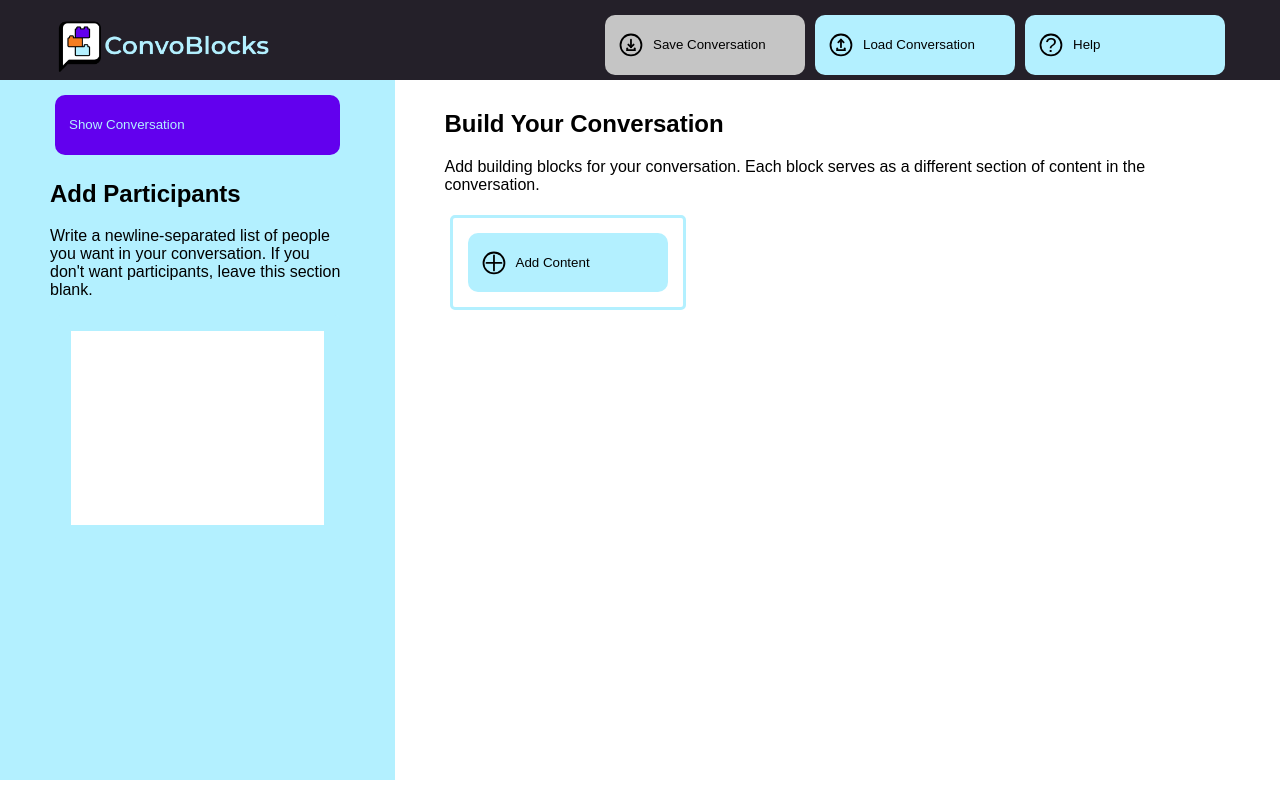
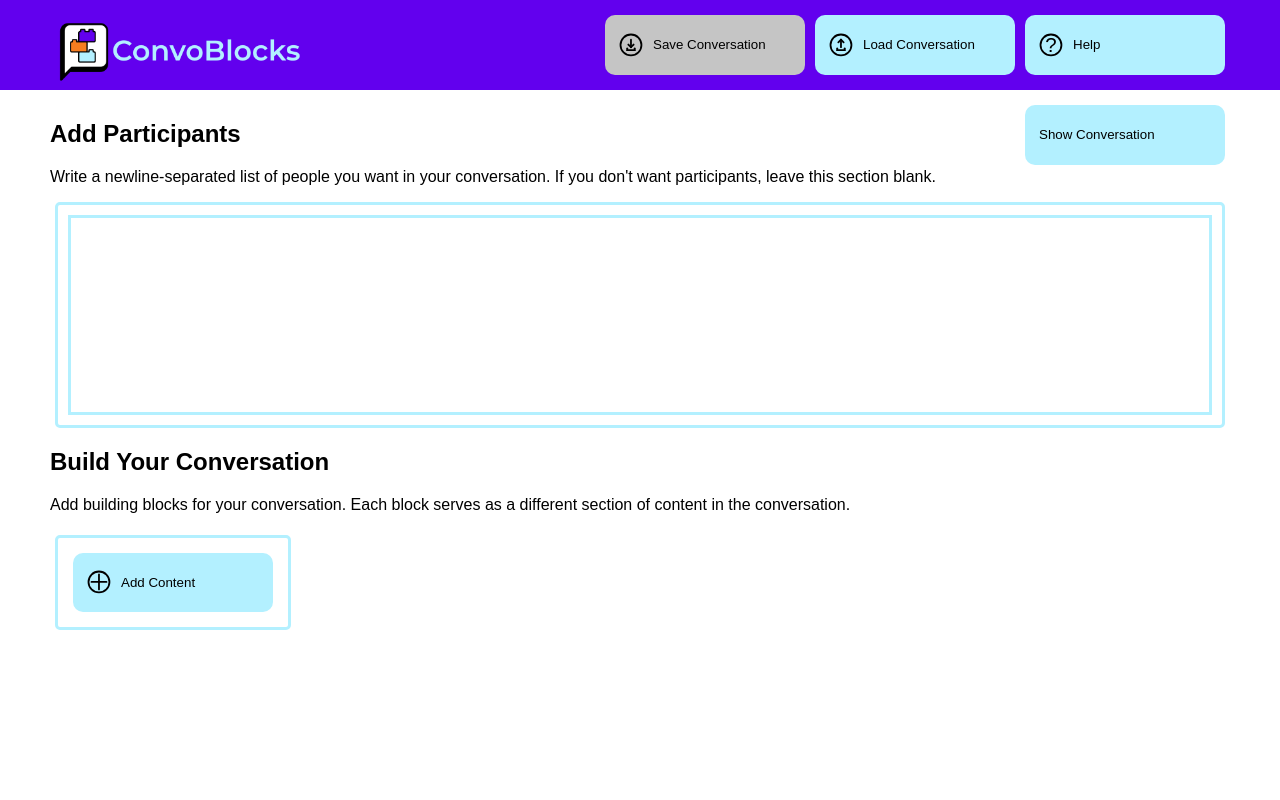
Before and after one commit to gwizdala/convoblocks, a React (Create React App) app: page / in a window 1280 px wide. Built offline with nearby package versions, Linux system fonts and the light colour scheme.

Commit message:
Revert "Visual overhaul, sidebar addition"
This reverts commit a12ecbccff4583d1529cde136931d17a0d99c998.

```diff
--- a/src/App.scss
+++ b/src/App.scss
@@ -5,8 +5,6 @@ body {
 
 input[type="text"], textarea {
     border: 3px solid #B3F0FF;
-    font-family: 'Montserrat', sans-serif;
-    font-weight: 500;
 
     &:focus {
         border-color: #6200EE;
@@ -21,30 +19,8 @@ textarea {
     resize: none;
 }
 
-.flex {
-    display: flex;
-
-    &-vertical {
-        flex-direction: column;
-    }
-}
-
 .container {
-    box-sizing: border-box;
     padding: 10px 50px 0 50px;
-
-    &-sidebar {
-        position: sticky;
-        background-color: #B3F0FF;
-        height: calc(100vh - 100px);
-        left: 0;
-        top: 100px;
-        width: 400px;
-    }
-
-    &-content {
-        max-width: calc(100% - 400px);
-    }
 }
 
 .block {
@@ -57,10 +33,5 @@ textarea {
 @media only screen and (max-width: 1024px) {
     .container {
         padding: 10px 10px 0 10px;
-
-        &-sidebar {
-            width: unset;
-            height: fit-content;
-        }
     }
 }
--- a/src/components/button.js
+++ b/src/components/button.js
@@ -24,11 +24,11 @@ const icons = {
     upload: <UploadIcon className="button-icon" aria-hidden="true" focusable="false" width="24" height="24" viewBox="0 0 167 167" />
 };
 
-const Button = ({dark=false, disabled=false, icon, iconOnly, onClick, text}) => {
+const Button = ({disabled=false, icon, iconOnly, onClick, text}) => {
 
     return (
         <button
-            className={`button ${iconOnly && "button--icon-only"} ${dark && "button--dark"}`}
+            className={`button ${iconOnly && "button--icon-only"}`}
             aria-label={text}
             onClick={() => onClick()}
             disabled={disabled}>
--- a/src/components/scss/button.scss
+++ b/src/components/scss/button.scss
@@ -48,25 +48,4 @@
     &:disabled {
         background-color: #c5c5c5;
     }
-
-    &--dark {
-        background-color: #6200EE;
-        color: #B3F0FF;
-
-        &:focus {
-            background-color: #8642e6;
-            border-color: #69E5E8;
-            box-shadow: none;
-            outline: none;
-        }
-
-        &:hover {
-            background-color: #8642e6;
-        }
-
-        &:disabled {
-            background-color: #c5c5c5;
-            color: #000000;
-        }
-    }
 }
--- a/src/containers/appContainer.js
+++ b/src/containers/appContainer.js
@@ -96,13 +96,11 @@ const AppContainer = () => {
             case modes.EDIT:
                 return {
                     buttons,
-                    content: <EditorContainer {...config}
-                        navigationButtons={[{
-                            dark: true,
-                            onClick: () => setMode(modes.SHOW),
-                            text: "Show Conversation"
-                        }] }
-                        onUpdate={(newConfig) => setConfig(newConfig)} />,
+                    content: <EditorContainer {...config} onUpdate={(newConfig) => setConfig(newConfig)} />,
+                    navigationButton: {
+                        onClick: () => setMode(modes.SHOW),
+                        text: "Show Conversation"
+                    }
                 };
             case modes.HELP:
                 return {
@@ -116,14 +114,11 @@ const AppContainer = () => {
             case modes.SHOW:
                 return {
                     buttons,
-                    content: <RendererContainer {...config}
-                        history={history}
-                        navigationButtons={[{
-                            dark: true,
-                            onClick: () => {setMode(modes.EDIT); setHistory([]);},
-                            text:"Edit Conversation"
-                        }]}
-                        onUpdate={(newHistory) => setHistory(newHistory)}  />
+                    content: <RendererContainer {...config} history={history} onUpdate={(newHistory) => setHistory(newHistory)}  />,
+                    navigationButton: {
+                        onClick: () => {setMode(modes.EDIT); setHistory([]);},
+                        text:"Edit Conversation"
+                    }
                 };
             default:
                 return {
@@ -138,6 +133,7 @@ const AppContainer = () => {
         <div className="container-app">
             <ControlsContainer
                 buttons={source.buttons}
+                navigationButton={source.navigationButton}
             />
             {source.content}
             <input
--- a/src/containers/controlsContainer.js
+++ b/src/containers/controlsContainer.js
@@ -9,7 +9,7 @@ const modes = {
     OPEN: "Close Menu"
 };
 
-const ControlsContainer = ({buttons}) => {
+const ControlsContainer = ({buttons, navigationButton}) => {
     const [menuState, setMenuState] = useState(modes.CLOSED);
 
     const alternateMenu = () => {
@@ -32,6 +32,11 @@ const ControlsContainer = ({buttons}) => {
                 <Button icon="menu" onClick={() => alternateMenu()} text={menuState} />
                 {menuState === modes.OPEN && <ButtonList buttons={buttons} vertical />}
             </div>
+            { navigationButton &&
+                <div className="container container-controls--navigation">
+                    <Button {...navigationButton} />
+                </div>
+            }
         </React.Fragment>
     );
 }
--- a/src/containers/editorContainer.js
+++ b/src/containers/editorContainer.js
@@ -4,9 +4,8 @@ import EditParticipants from '../components/editParticipants';
 import EditBlock from '../components/editBlock';
 import AddBlock from '../components/addBlock';
 import { blockTypes } from '../utils/enums';
-import ButtonList from '../components/buttonList';
 
-const EditorContainer = ({blocks, navigationButtons, participants, onUpdate}) => {
+const EditorContainer = ({blocks, participants, onUpdate}) => {
 
     const updateParticipants = (newParticipants) => {
         onUpdate({
@@ -125,25 +124,18 @@ const EditorContainer = ({blocks, navigationButtons, participants, onUpdate}) =>
     }
 
     return (
-        <div className="container-editor">
-            <div className="container container-sidebar flex flex-vertical">
-                { navigationButtons &&
-                    <ButtonList buttons={navigationButtons} vertical />
-                }
+        <div className="container container-editor">
             <div className="container-editor--participants">
                 <h2>Add Participants</h2>
                 <p>Write a newline-separated list of people you want in your conversation. If you don't want participants, leave this section blank.</p>
                 <EditParticipants participants={participants} onUpdate={(newParticipants) => updateParticipants(newParticipants)} />
             </div>
-            </div>
-            <div className="container">
             <h2>Build Your Conversation</h2>
             <p>Add building blocks for your conversation. Each block serves as a different section of content in the conversation.</p>
             <div className="container-editor--builder">
                 {renderEditBlocks()}
             </div>
         </div>
-        </div>
     );
 }
 
--- a/src/containers/rendererContainer.js
+++ b/src/containers/rendererContainer.js
@@ -4,7 +4,7 @@ import { blockTypes } from '../utils/enums';
 import RenderBlock from '../components/renderBlock';
 import ButtonList from '../components/buttonList';
 
-const RendererContainer = ({blocks, navigationButtons, participants, history, onUpdate}) => {
+const RendererContainer = ({blocks, participants, history, onUpdate}) => {
 
     const countUniqueParticipantBlocks = () => {
         let numUniqueParticipantBlocks = 0;
@@ -136,13 +136,11 @@ const RendererContainer = ({blocks, navigationButtons, participants, history, on
 
     const buttonsList = [
         {
-            dark: true,
             icon: "shuffle",
             onClick: () => randomize(),
             text: "Shuffle"
         },
         {
-            dark: true,
             icon: "reset",
             onClick: () => reset(),
             text: "Reset"
@@ -151,13 +149,11 @@ const RendererContainer = ({blocks, navigationButtons, participants, history, on
 
     const mobileButtonsList = [
         {
-            dark: true,
             icon: "shuffle",
             onClick: () => randomize(),
             text: "Shuffle"
         },
         {
-            dark: true,
             icon: "reset",
             iconOnly: true,
             onClick: () => reset(),
@@ -166,22 +162,15 @@ const RendererContainer = ({blocks, navigationButtons, participants, history, on
     ]
 
     return (
-        <div className="container-renderer">
-            <div className="container container-sidebar flex flex-vertical">
-                { navigationButtons &&
-                    <ButtonList buttons={navigationButtons} vertical />
-                }
+        <div className="container container-renderer">
             <div className="container-renderer--buttons-desktop">
-                    <ButtonList buttons={buttonsList} vertical />
+                <ButtonList buttons={buttonsList} />
             </div>
             <div className="container-renderer--buttons-mobile">
                 <ButtonList buttons={mobileButtonsList}/>
             </div>
-            </div>
-            <div className="container">
             <div className="container-renderer--blocks">
                 {renderShowBlocks()}
-                </div>
             </div>
         </div>
     );
--- a/src/containers/scss/appContainer.scss
+++ b/src/containers/scss/appContainer.scss
@@ -1,3 +1,2 @@
 .container-app {
-    overflow: auto;
 }
--- a/src/containers/scss/controlsContainer.scss
+++ b/src/containers/scss/controlsContainer.scss
@@ -1,9 +1,6 @@
 .container-controls {
-    position: sticky;
-    background-color: #242029;
+    background-color: #6200EE;
     height: 80px;
-    left: 0;
-    top: 0;
 
     &--menu {
         float: right;
@@ -25,6 +22,10 @@
         }
     }
 
+    &--navigation {
+        float: right;
+    }
+
     &--logo {
         float: left;
         max-height: 100%;
@@ -43,5 +44,14 @@
                 display: none;
             }
         }
+
+        &--navigation {
+            display: flex;
+            float: none;
+
+            .button {
+                flex: 1;
+            }
+        }
     }
 }
--- a/src/containers/scss/editorContainer.scss
+++ b/src/containers/scss/editorContainer.scss
@@ -1,13 +1,13 @@
 .container-editor {
-    display: inline-flex;
     &--builder {
         display: flex;
+        max-width: 100%;
+        overflow-x: scroll;
     }
 }
 
 @media only screen and (max-width: 1024px) {
     .container-editor {
-        display: block;
         &--builder {
             flex-direction: column;
         }
--- a/src/containers/scss/rendererContainer.scss
+++ b/src/containers/scss/rendererContainer.scss
@@ -1,5 +1,4 @@
 .container-renderer {
-    display: inline-flex;
     &--blocks {
         display: flex;
         flex-wrap: wrap;
@@ -19,7 +18,6 @@
 
 @media only screen and (max-width: 1024px) {
     .container-renderer {
-        display: block;
         &--blocks {
             flex-direction: column;
         }
```
Lines whose indentation alone changed are shown as unchanged.
